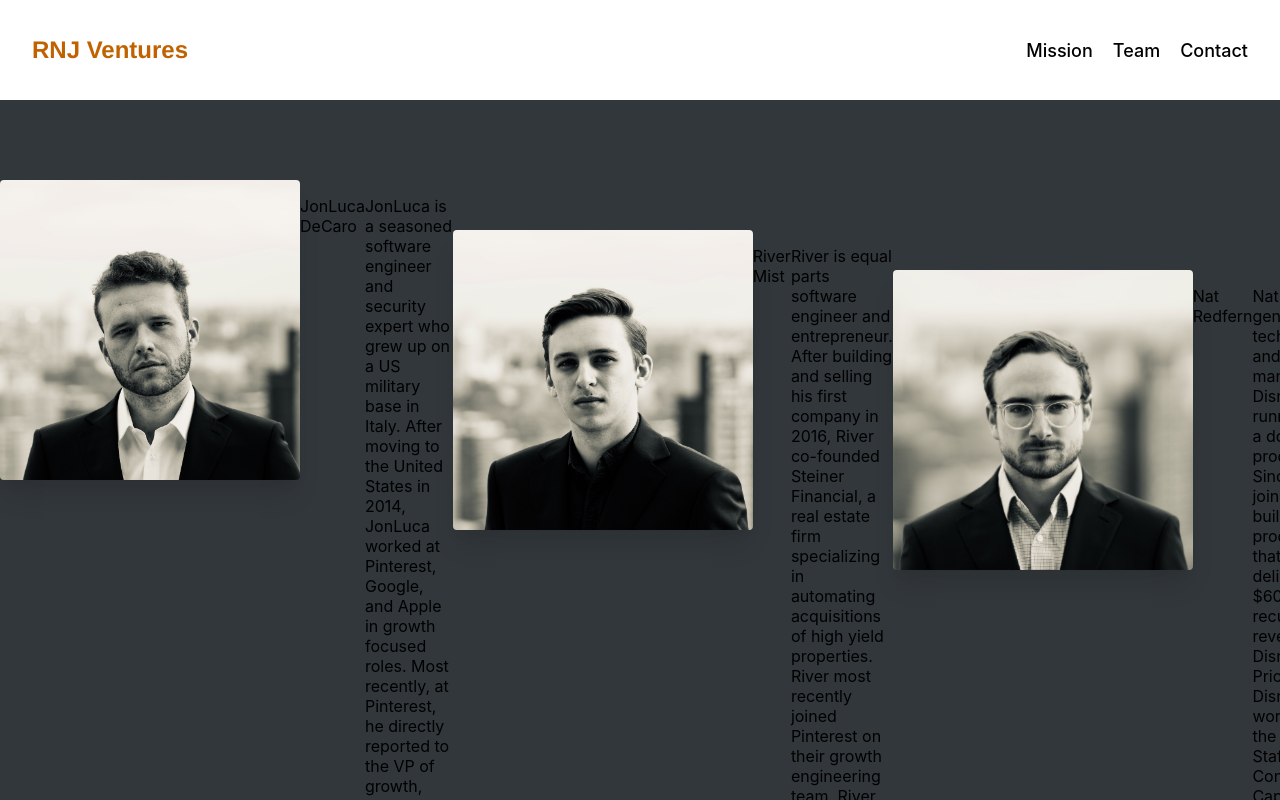
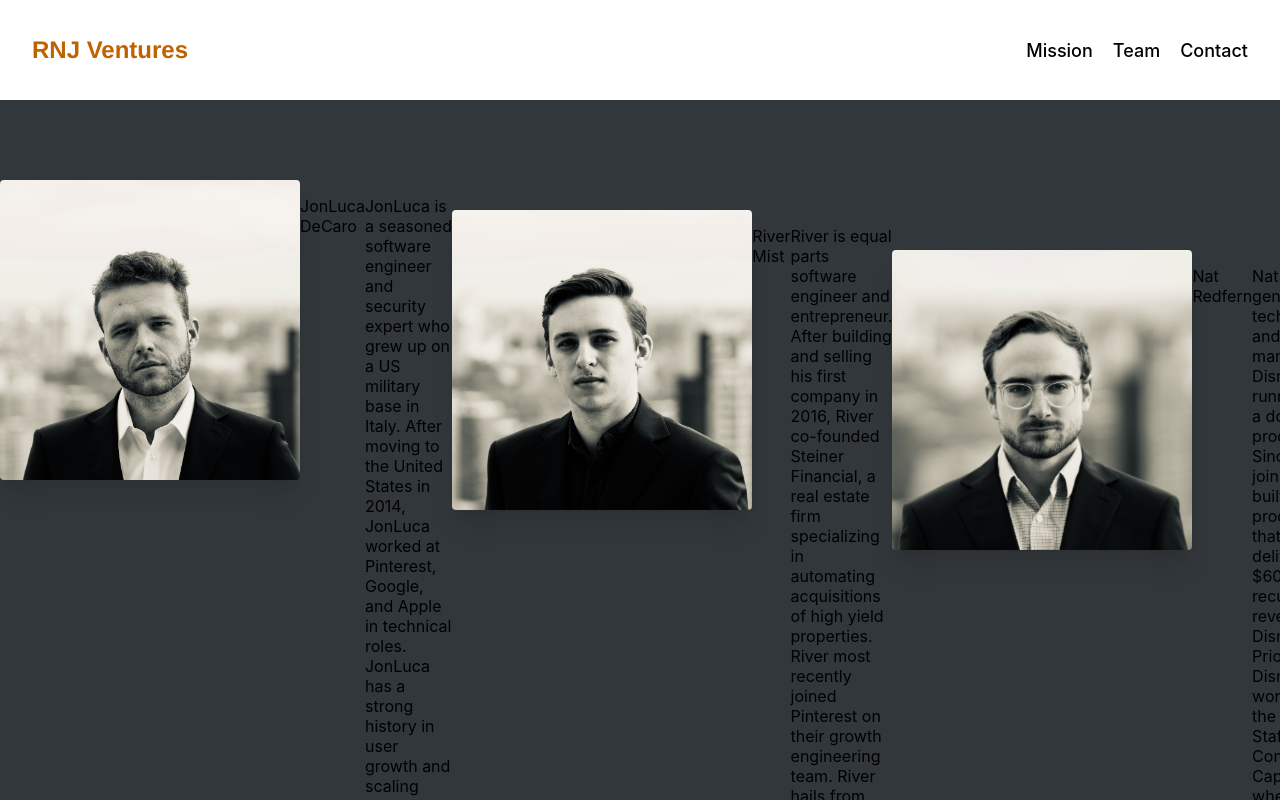
Before and after one commit to RNJ-Ventures/rnjventures, a React (Create React App) app: page / in a window 1280 px wide. Shown: the top 800 px of the page. Built offline with nearby package versions, Linux system fonts and the light colour scheme.

Commit message:
updated description

```diff
--- a/src/components/ProfileCard/Profiles.tsx
+++ b/src/components/ProfileCard/Profiles.tsx
@@ -6,7 +6,7 @@ const PROFILES: Profile[] = [
   {
     name: "JonLuca DeCaro",
     bio:
-      "JonLuca is a seasoned software engineer and security expert who grew up on a US military base in Italy. After moving to the United States in 2014, JonLuca worked at Pinterest, Google, and Apple in growth focused roles. Most recently, at Pinterest, he directly reported to the VP of growth, and was responsible for growing Pinterest’s MAU by 14M. In his free time, JonLuca enjoys writing and doing growth consulting.",
+      "JonLuca is a seasoned software engineer and security expert who grew up on a US military base in Italy. After moving to the United States in 2014, JonLuca worked at Pinterest, Google, and Apple in technical roles. JonLuca has a strong history in user growth and scaling consumer tech companies. In his free time, JonLuca enjoys writing and doing growth consulting.",
     picUrl: "/images/jonluca.jpg",
     email: "jonluca@rnjventures.com",
   },
```
